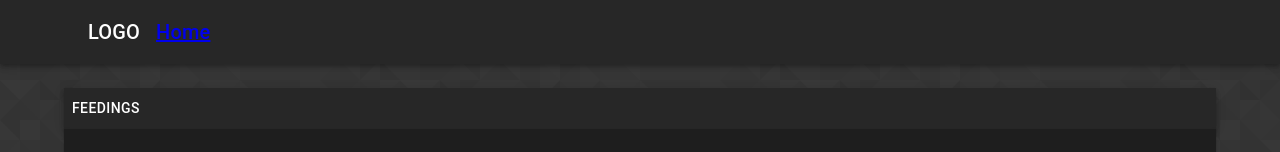
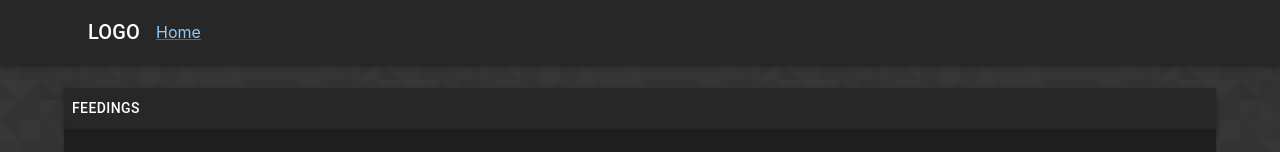
Before and after one commit to elilemons/sourdough-startup, a React (Create React App) app: page / in a window 1280 px wide. Shown: the top 152 px of the page. Built offline with nearby package versions, Linux system fonts and the light colour scheme.

Commit message:
Prettier links

```diff
--- a/src/App.tsx
+++ b/src/App.tsx
@@ -6,9 +6,9 @@ import {
   ThemeProvider,
   Toolbar,
   Typography,
-  Link as DecoratedLink,
+  Link,
 } from '@mui/material';
-import { BrowserRouter, Link } from 'react-router-dom';
+import { HashRouter, Link as RouterLink } from 'react-router-dom';
 import { AppRoutes } from './AppRoutes';
 
 function App() {
@@ -24,7 +24,7 @@ function App() {
 
   /* Page markup */
   return (
-    <BrowserRouter>
+    <HashRouter>
       <ThemeProvider theme={darkTheme}>
         <AppBar position='static'>
           <Container>
@@ -38,9 +38,9 @@ function App() {
               >
                 LOGO
               </Typography>
-              <Typography variant='h6' color='inherit' component='div'>
-                <Link to='/'>Home</Link>
-              </Typography>
+              <Link component={RouterLink} to='/'>
+                Home
+              </Link>
             </Toolbar>
           </Container>
         </AppBar>
@@ -48,7 +48,7 @@ function App() {
           <AppRoutes />
         </Container>
       </ThemeProvider>
-    </BrowserRouter>
+    </HashRouter>
   );
 }
 
```
